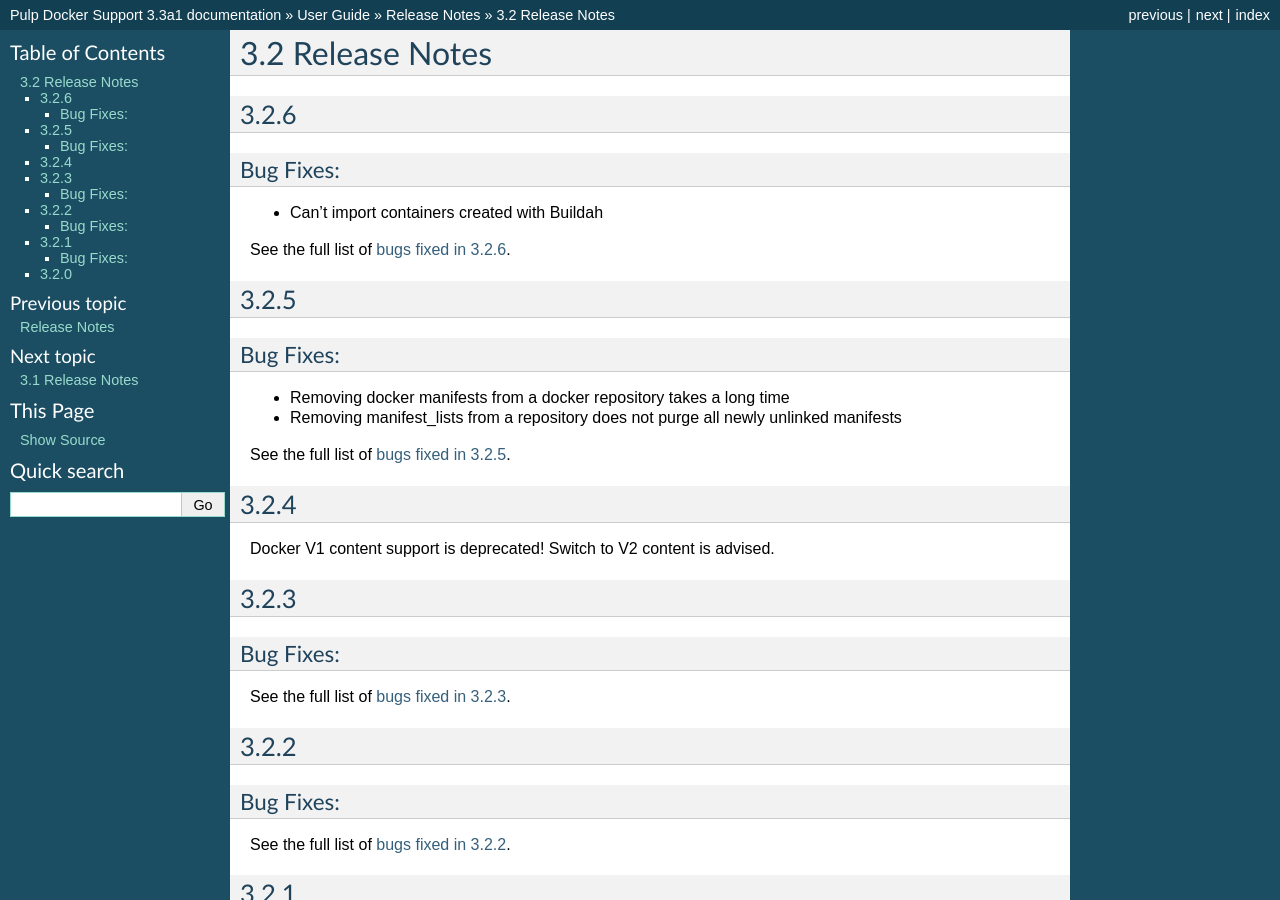
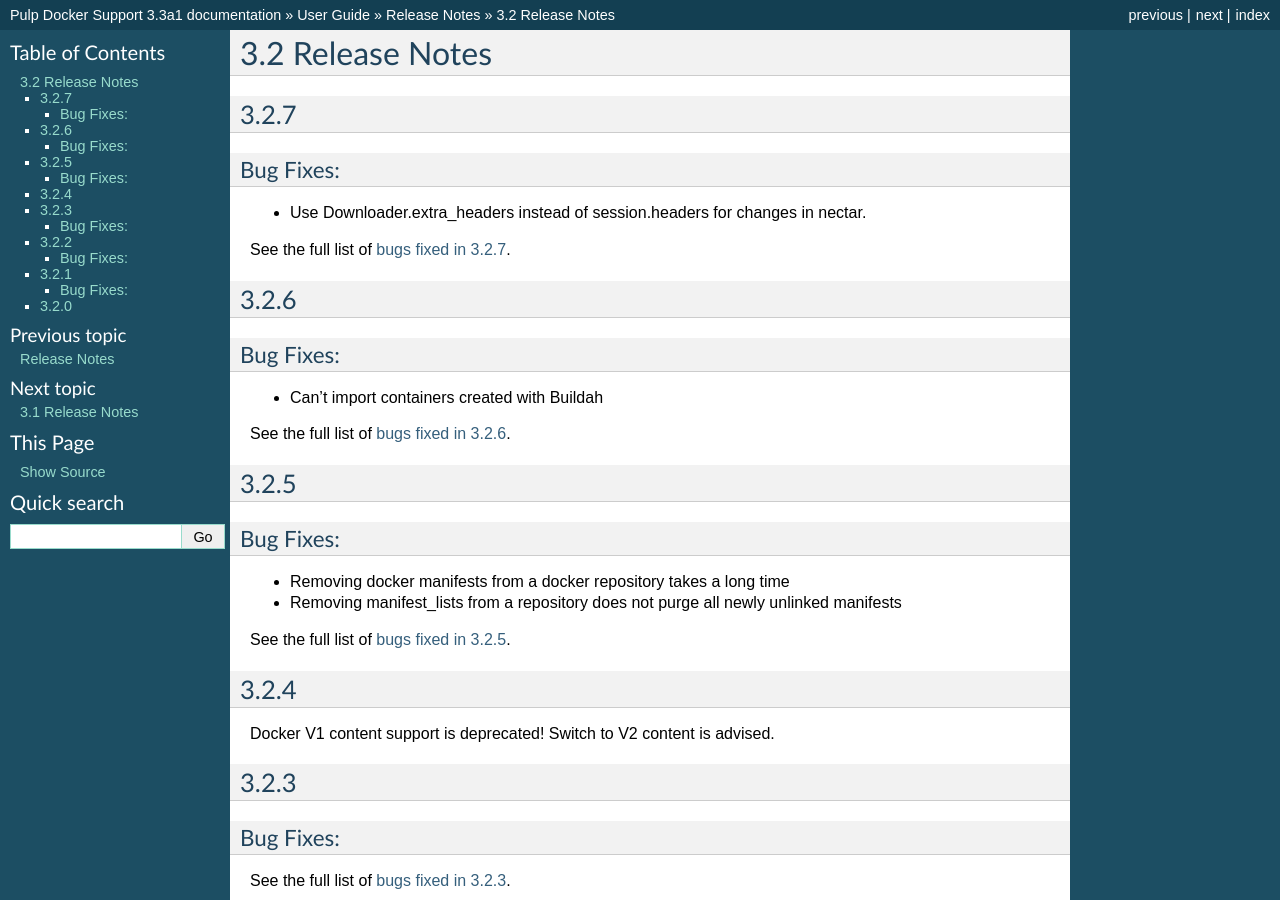
Before and after one commit to pulp/pulp_docker, a Sphinx documentation site: the page built from docs/user-guide/release-notes/3.2.x.rst, in a window 1280 px wide and 900 px high. Built offline with Sphinx 7.4.7, drawn with Linux system fonts in a browser that asks for light colours.

Commit message:
Add release notes for 3.2.7 release.
[noissue]

```diff
--- a/docs/user-guide/release-notes/3.2.x.rst
+++ b/docs/user-guide/release-notes/3.2.x.rst
@@ -1,5 +1,16 @@
 3.2 Release Notes
 =================
+
+3.2.7
+-----
+
+Bug Fixes:
+**********
+
+* Use Downloader.extra_headers instead of session.headers for changes in nectar.
+
+See the full list of :fixedbugs_pulp_docker:`3.2.7`.
+
 
 3.2.6
 -----
```
